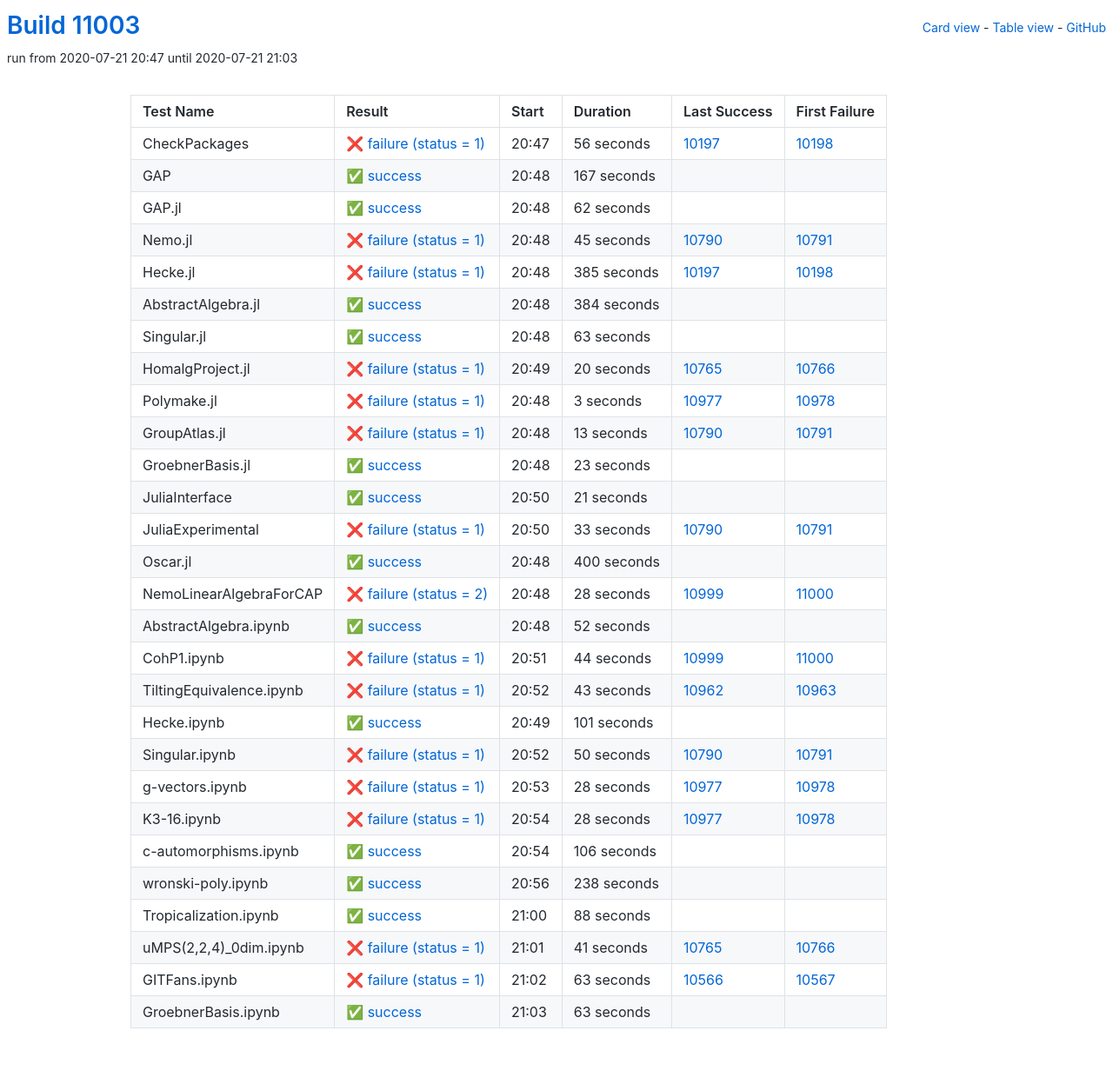
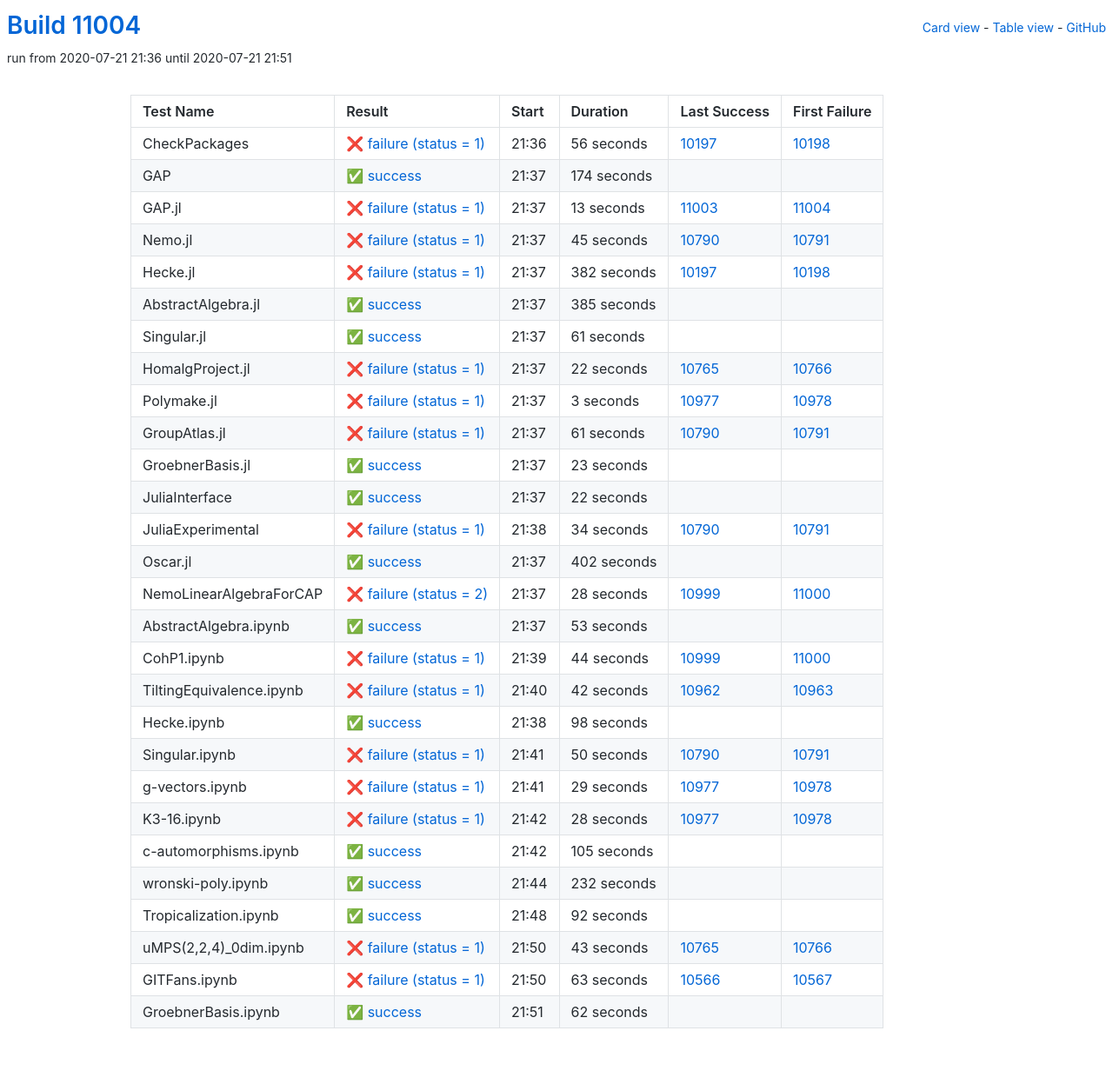
Before and after one commit to oscar-system/oscar-ci-status, a Jekyll site: the page built from table.html, in a window 1280 px wide. Shown: the whole page at 87% size. Built offline with Jekyll 4.4.1, drawn with Linux system fonts in a browser that asks for light colours.

Commit message:
Build #11004

```diff
--- a/_data/ci.yml
+++ b/_data/ci.yml
@@ -1,6 +1,6 @@
 ---
-build: 11003
-build_url: https://oscarci.mathematik.uni-kl.de/job/oscar/11003/
+build: 11004
+build_url: https://oscarci.mathematik.uni-kl.de/job/oscar/11004/
 job: oscar
 organization: oscar-system
 repo: oscar-ci-status
@@ -8,8 +8,8 @@
 tests:
 - name: CheckPackages
   id: checkpackages
-  log: https://oscarci.mathematik.uni-kl.de/job/oscar/11003/artifact/logs/build-11003/CheckPackages.log
-  start: 2020-07-21 20:47
+  log: https://oscarci.mathematik.uni-kl.de/job/oscar/11004/artifact/logs/build-11004/CheckPackages.log
+  start: 2020-07-21 21:36
   success: false
   exitcode: 1
   status: failure
@@ -20,32 +20,32 @@
   first_failure_url: https://oscarci.mathematik.uni-kl.de/job/oscar/10198/
 - name: GAP
   id: gap
-  log: https://oscarci.mathematik.uni-kl.de/job/oscar/11003/artifact/logs/build-11003/GAP.log
-  start: 2020-07-21 20:48
+  log: https://oscarci.mathematik.uni-kl.de/job/oscar/11004/artifact/logs/build-11004/GAP.log
+  start: 2020-07-21 21:37
   success: true
   exitcode: 0
   status: success
-  duration: 167
+  duration: 174
   last_success: false
   last_success_url:
   first_failure: false
   first_failure_url:
 - name: GAP.jl
   id: gap-jl
-  log: https://oscarci.mathematik.uni-kl.de/job/oscar/11003/artifact/logs/build-11003/GAP.jl.log
-  start: 2020-07-21 20:48
-  success: true
-  exitcode: 0
-  status: success
-  duration: 62
-  last_success: false
-  last_success_url:
-  first_failure: false
-  first_failure_url:
+  log: https://oscarci.mathematik.uni-kl.de/job/oscar/11004/artifact/logs/build-11004/GAP.jl.log
+  start: 2020-07-21 21:37
+  success: false
+  exitcode: 1
+  status: failure
+  duration: 13
+  last_success: 11003
+  last_success_url: https://oscarci.mathematik.uni-kl.de/job/oscar/11003/
+  first_failure: 11004
+  first_failure_url: https://oscarci.mathematik.uni-kl.de/job/oscar/11004/
 - name: Nemo.jl
   id: nemo-jl
-  log: https://oscarci.mathematik.uni-kl.de/job/oscar/11003/artifact/logs/build-11003/Nemo.jl.log
-  start: 2020-07-21 20:48
+  log: https://oscarci.mathematik.uni-kl.de/job/oscar/11004/artifact/logs/build-11004/Nemo.jl.log
+  start: 2020-07-21 21:37
   success: false
   exitcode: 1
   status: failure
@@ -56,56 +56,56 @@
   first_failure_url: https://oscarci.mathematik.uni-kl.de/job/oscar/10791/
 - name: Hecke.jl
   id: hecke-jl
-  log: https://oscarci.mathematik.uni-kl.de/job/oscar/11003/artifact/logs/build-11003/Hecke.jl.log
-  start: 2020-07-21 20:48
+  log: https://oscarci.mathematik.uni-kl.de/job/oscar/11004/artifact/logs/build-11004/Hecke.jl.log
+  start: 2020-07-21 21:37
   success: false
   exitcode: 1
   status: failure
-  duration: 385
+  duration: 382
   last_success: 10197
   last_success_url: https://oscarci.mathematik.uni-kl.de/job/oscar/10197/
   first_failure: 10198
   first_failure_url: https://oscarci.mathematik.uni-kl.de/job/oscar/10198/
 - name: AbstractAlgebra.jl
   id: abstractalgebra-jl
-  log: https://oscarci.mathematik.uni-kl.de/job/oscar/11003/artifact/logs/build-11003/AbstractAlgebra.jl.log
-  start: 2020-07-21 20:48
+  log: https://oscarci.mathematik.uni-kl.de/job/oscar/11004/artifact/logs/build-11004/AbstractAlgebra.jl.log
+  start: 2020-07-21 21:37
   success: true
   exitcode: 0
   status: success
-  duration: 384
+  duration: 385
   last_success: false
   last_success_url:
   first_failure: false
   first_failure_url:
 - name: Singular.jl
   id: singular-jl
-  log: https://oscarci.mathematik.uni-kl.de/job/oscar/11003/artifact/logs/build-11003/Singular.jl.log
-  start: 2020-07-21 20:48
+  log: https://oscarci.mathematik.uni-kl.de/job/oscar/11004/artifact/logs/build-11004/Singular.jl.log
+  start: 2020-07-21 21:37
   success: true
   exitcode: 0
   status: success
-  duration: 63
+  duration: 61
   last_success: false
   last_success_url:
   first_failure: false
   first_failure_url:
 - name: HomalgProject.jl
   id: homalgproject-jl
-  log: https://oscarci.mathematik.uni-kl.de/job/oscar/11003/artifact/logs/build-11003/HomalgProject.jl.log
-  start: 2020-07-21 20:49
+  log: https://oscarci.mathematik.uni-kl.de/job/oscar/11004/artifact/logs/build-11004/HomalgProject.jl.log
+  start: 2020-07-21 21:37
   success: false
   exitcode: 1
   status: failure
-  duration: 20
+  duration: 22
   last_success: 10765
   last_success_url: https://oscarci.mathematik.uni-kl.de/job/oscar/10765/
   first_failure: 10766
   first_failure_url: https://oscarci.mathematik.uni-kl.de/job/oscar/10766/
 - name: Polymake.jl
   id: polymake-jl
-  log: https://oscarci.mathematik.uni-kl.de/job/oscar/11003/artifact/logs/build-11003/Polymake.jl.log
-  start: 2020-07-21 20:48
+  log: https://oscarci.mathematik.uni-kl.de/job/oscar/11004/artifact/logs/build-11004/Polymake.jl.log
+  start: 2020-07-21 21:37
   success: false
   exitcode: 1
   status: failure
@@ -116,20 +116,20 @@
   first_failure_url: https://oscarci.mathematik.uni-kl.de/job/oscar/10978/
 - name: GroupAtlas.jl
   id: groupatlas-jl
-  log: https://oscarci.mathematik.uni-kl.de/job/oscar/11003/artifact/logs/build-11003/GroupAtlas.jl.log
-  start: 2020-07-21 20:48
+  log: https://oscarci.mathematik.uni-kl.de/job/oscar/11004/artifact/logs/build-11004/GroupAtlas.jl.log
+  start: 2020-07-21 21:37
   success: false
   exitcode: 1
   status: failure
-  duration: 13
+  duration: 61
   last_success: 10790
   last_success_url: https://oscarci.mathematik.uni-kl.de/job/oscar/10790/
   first_failure: 10791
   first_failure_url: https://oscarci.mathematik.uni-kl.de/job/oscar/10791/
 - name: GroebnerBasis.jl
   id: groebnerbasis-jl
-  log: https://oscarci.mathematik.uni-kl.de/job/oscar/11003/artifact/logs/build-11003/GroebnerBasis.jl.log
-  start: 2020-07-21 20:48
+  log: https://oscarci.mathematik.uni-kl.de/job/oscar/11004/artifact/logs/build-11004/GroebnerBasis.jl.log
+  start: 2020-07-21 21:37
   success: true
   exitcode: 0
   status: success
@@ -140,44 +140,44 @@
   first_failure_url:
 - name: JuliaInterface
   id: juliainterface
-  log: https://oscarci.mathematik.uni-kl.de/job/oscar/11003/artifact/logs/build-11003/JuliaInterface.log
-  start: 2020-07-21 20:50
+  log: https://oscarci.mathematik.uni-kl.de/job/oscar/11004/artifact/logs/build-11004/JuliaInterface.log
+  start: 2020-07-21 21:37
   success: true
   exitcode: 0
   status: success
-  duration: 21
+  duration: 22
   last_success: false
   last_success_url:
   first_failure: false
   first_failure_url:
 - name: JuliaExperimental
   id: juliaexperimental
-  log: https://oscarci.mathematik.uni-kl.de/job/oscar/11003/artifact/logs/build-11003/JuliaExperimental.log
-  start: 2020-07-21 20:50
+  log: https://oscarci.mathematik.uni-kl.de/job/oscar/11004/artifact/logs/build-11004/JuliaExperimental.log
+  start: 2020-07-21 21:38
   success: false
   exitcode: 1
   status: failure
-  duration: 33
+  duration: 34
   last_success: 10790
   last_success_url: https://oscarci.mathematik.uni-kl.de/job/oscar/10790/
   first_failure: 10791
   first_failure_url: https://oscarci.mathematik.uni-kl.de/job/oscar/10791/
 - name: Oscar.jl
   id: oscar-jl
-  log: https://oscarci.mathematik.uni-kl.de/job/oscar/11003/artifact/logs/build-11003/Oscar.jl.log
-  start: 2020-07-21 20:48
+  log: https://oscarci.mathematik.uni-kl.de/job/oscar/11004/artifact/logs/build-11004/Oscar.jl.log
+  start: 2020-07-21 21:37
   success: true
   exitcode: 0
   status: success
-  duration: 400
+  duration: 402
   last_success: false
   last_success_url:
   first_failure: false
   first_failure_url:
 - name: NemoLinearAlgebraForCAP
   id: nemolinearalgebraforcap
-  log: https://oscarci.mathematik.uni-kl.de/job/oscar/11003/artifact/logs/build-11003/NemoLinearAlgebraForCAP.log
-  start: 2020-07-21 20:48
+  log: https://oscarci.mathematik.uni-kl.de/job/oscar/11004/artifact/logs/build-11004/NemoLinearAlgebraForCAP.log
+  start: 2020-07-21 21:37
   success: false
   exitcode: 2
   status: failure
@@ -188,20 +188,20 @@
   first_failure_url: https://oscarci.mathematik.uni-kl.de/job/oscar/11000/
 - name: AbstractAlgebra.ipynb
   id: abstractalgebra-ipynb
-  log: https://oscarci.mathematik.uni-kl.de/job/oscar/11003/artifact/logs/build-11003/AbstractAlgebra.ipynb.log
-  start: 2020-07-21 20:48
+  log: https://oscarci.mathematik.uni-kl.de/job/oscar/11004/artifact/logs/build-11004/AbstractAlgebra.ipynb.log
+  start: 2020-07-21 21:37
   success: true
   exitcode: 0
   status: success
-  duration: 52
+  duration: 53
   last_success: false
   last_success_url:
   first_failure: false
   first_failure_url:
 - name: CohP1.ipynb
   id: cohp1-ipynb
-  log: https://oscarci.mathematik.uni-kl.de/job/oscar/11003/artifact/logs/build-11003/CohP1.ipynb.log
-  start: 2020-07-21 20:51
+  log: https://oscarci.mathematik.uni-kl.de/job/oscar/11004/artifact/logs/build-11004/CohP1.ipynb.log
+  start: 2020-07-21 21:39
   success: false
   exitcode: 1
   status: failure
@@ -212,32 +212,32 @@
   first_failure_url: https://oscarci.mathematik.uni-kl.de/job/oscar/11000/
 - name: TiltingEquivalence.ipynb
   id: tiltingequivalence-ipynb
-  log: https://oscarci.mathematik.uni-kl.de/job/oscar/11003/artifact/logs/build-11003/TiltingEquivalence.ipynb.log
-  start: 2020-07-21 20:52
+  log: https://oscarci.mathematik.uni-kl.de/job/oscar/11004/artifact/logs/build-11004/TiltingEquivalence.ipynb.log
+  start: 2020-07-21 21:40
   success: false
   exitcode: 1
   status: failure
-  duration: 43
+  duration: 42
   last_success: 10962
   last_success_url: https://oscarci.mathematik.uni-kl.de/job/oscar/10962/
   first_failure: 10963
   first_failure_url: https://oscarci.mathematik.uni-kl.de/job/oscar/10963/
 - name: Hecke.ipynb
   id: hecke-ipynb
-  log: https://oscarci.mathematik.uni-kl.de/job/oscar/11003/artifact/logs/build-11003/Hecke.ipynb.log
-  start: 2020-07-21 20:49
+  log: https://oscarci.mathematik.uni-kl.de/job/oscar/11004/artifact/logs/build-11004/Hecke.ipynb.log
+  start: 2020-07-21 21:38
   success: true
   exitcode: 0
   status: success
-  duration: 101
+  duration: 98
   last_success: false
   last_success_url:
   first_failure: false
   first_failure_url:
 - name: Singular.ipynb
   id: singular-ipynb
-  log: https://oscarci.mathematik.uni-kl.de/job/oscar/11003/artifact/logs/build-11003/Singular.ipynb.log
-  start: 2020-07-21 20:52
+  log: https://oscarci.mathematik.uni-kl.de/job/oscar/11004/artifact/logs/build-11004/Singular.ipynb.log
+  start: 2020-07-21 21:41
   success: false
   exitcode: 1
   status: failure
@@ -248,20 +248,20 @@
   first_failure_url: https://oscarci.mathematik.uni-kl.de/job/oscar/10791/
 - name: g-vectors.ipynb
   id: g-vectors-ipynb
-  log: https://oscarci.mathematik.uni-kl.de/job/oscar/11003/artifact/logs/build-11003/g-vectors.ipynb.log
-  start: 2020-07-21 20:53
+  log: https://oscarci.mathematik.uni-kl.de/job/oscar/11004/artifact/logs/build-11004/g-vectors.ipynb.log
+  start: 2020-07-21 21:41
   success: false
   exitcode: 1
   status: failure
-  duration: 28
+  duration: 29
   last_success: 10977
   last_success_url: https://oscarci.mathematik.uni-kl.de/job/oscar/10977/
   first_failure: 10978
   first_failure_url: https://oscarci.mathematik.uni-kl.de/job/oscar/10978/
 - name: K3-16.ipynb
   id: k3-16-ipynb
-  log: https://oscarci.mathematik.uni-kl.de/job/oscar/11003/artifact/logs/build-11003/K3-16.ipynb.log
-  start: 2020-07-21 20:54
+  log: https://oscarci.mathematik.uni-kl.de/job/oscar/11004/artifact/logs/build-11004/K3-16.ipynb.log
+  start: 2020-07-21 21:42
   success: false
   exitcode: 1
   status: failure
@@ -272,56 +272,56 @@
   first_failure_url: https://oscarci.mathematik.uni-kl.de/job/oscar/10978/
 - name: c-automorphisms.ipynb
   id: c-automorphisms-ipynb
-  log: https://oscarci.mathematik.uni-kl.de/job/oscar/11003/artifact/logs/build-11003/c-automorphisms.ipynb.log
-  start: 2020-07-21 20:54
+  log: https://oscarci.mathematik.uni-kl.de/job/oscar/11004/artifact/logs/build-11004/c-automorphisms.ipynb.log
+  start: 2020-07-21 21:42
   success: true
   exitcode: 0
   status: success
-  duration: 106
+  duration: 105
   last_success: false
   last_success_url:
   first_failure: false
   first_failure_url:
 - name: wronski-poly.ipynb
   id: wronski-poly-ipynb
-  log: https://oscarci.mathematik.uni-kl.de/job/oscar/11003/artifact/logs/build-11003/wronski-poly.ipynb.log
-  start: 2020-07-21 20:56
+  log: https://oscarci.mathematik.uni-kl.de/job/oscar/11004/artifact/logs/build-11004/wronski-poly.ipynb.log
+  start: 2020-07-21 21:44
   success: true
   exitcode: 0
   status: success
-  duration: 238
+  duration: 232
   last_success: false
   last_success_url:
   first_failure: false
   first_failure_url:
 - name: Tropicalization.ipynb
   id: tropicalization-ipynb
-  log: https://oscarci.mathematik.uni-kl.de/job/oscar/11003/artifact/logs/build-11003/Tropicalization.ipynb.log
-  start: 2020-07-21 21:00
+  log: https://oscarci.mathematik.uni-kl.de/job/oscar/11004/artifact/logs/build-11004/Tropicalization.ipynb.log
+  start: 2020-07-21 21:48
   success: true
   exitcode: 0
   status: success
-  duration: 88
+  duration: 92
   last_success: false
   last_success_url:
   first_failure: false
   first_failure_url:
 - name: uMPS(2,2,4)_0dim.ipynb
   id: umps-2-2-4-0dim-ipynb
-  log: https://oscarci.mathematik.uni-kl.de/job/oscar/11003/artifact/logs/build-11003/uMPS-2-2-4-_0dim.ipynb.log
-  start: 2020-07-21 21:01
+  log: https://oscarci.mathematik.uni-kl.de/job/oscar/11004/artifact/logs/build-11004/uMPS-2-2-4-_0dim.ipynb.log
+  start: 2020-07-21 21:50
   success: false
   exitcode: 1
   status: failure
-  duration: 41
+  duration: 43
   last_success: 10765
   last_success_url: https://oscarci.mathematik.uni-kl.de/job/oscar/10765/
   first_failure: 10766
   first_failure_url: https://oscarci.mathematik.uni-kl.de/job/oscar/10766/
 - name: GITFans.ipynb
   id: gitfans-ipynb
-  log: https://oscarci.mathematik.uni-kl.de/job/oscar/11003/artifact/logs/build-11003/GITFans.ipynb.log
-  start: 2020-07-21 21:02
+  log: https://oscarci.mathematik.uni-kl.de/job/oscar/11004/artifact/logs/build-11004/GITFans.ipynb.log
+  start: 2020-07-21 21:50
   success: false
   exitcode: 1
   status: failure
@@ -332,12 +332,12 @@
   first_failure_url: https://oscarci.mathematik.uni-kl.de/job/oscar/10567/
 - name: GroebnerBasis.ipynb
   id: groebnerbasis-ipynb
-  log: https://oscarci.mathematik.uni-kl.de/job/oscar/11003/artifact/logs/build-11003/GroebnerBasis.ipynb.log
-  start: 2020-07-21 21:03
+  log: https://oscarci.mathematik.uni-kl.de/job/oscar/11004/artifact/logs/build-11004/GroebnerBasis.ipynb.log
+  start: 2020-07-21 21:51
   success: true
   exitcode: 0
   status: success
-  duration: 63
+  duration: 62
   last_success: false
   last_success_url:
   first_failure: false
```
Also changed, not shown: README.md.
